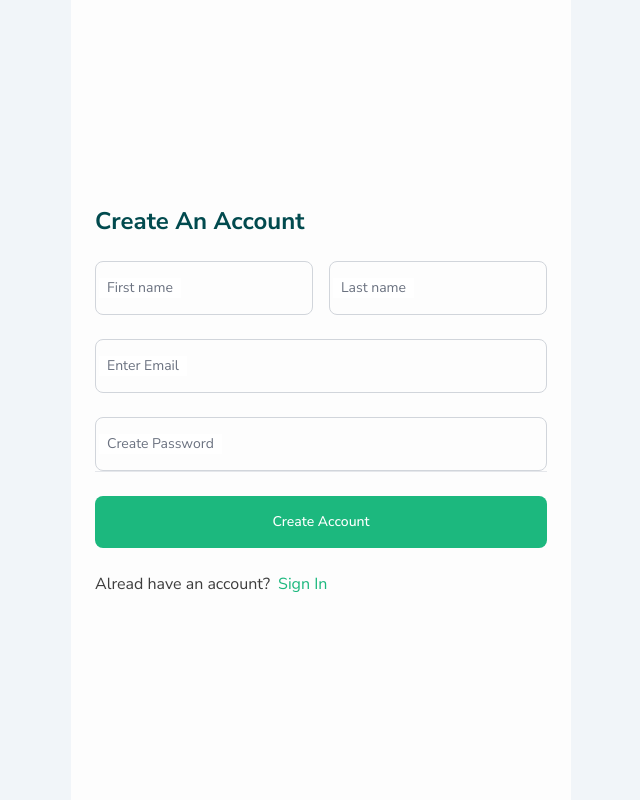
After one commit to CS-Martin/greenguard, a Laravel app: page /signup in a window 1280 px wide. The commit adds this page. Shown: the whole page, without its empty margins (319-959 px from the left). Run offline with Laravel 10, Linux system fonts and the light colour scheme; style sheets or scripts are compiled from the project's sources; some libraries are stand-ins or nearby versions.

Commit message:
Add: signup UI

```diff
--- /dev/null
+++ b/client/resources/views/auth/signup.blade.php
@@ -0,0 +1,59 @@
+@extends('layouts.app')
+
+@section('content')
+    <div class="px-6 flex items-center justify-center h-screen">
+        <div class="w-full">
+            <p class="font-bold text-[#014A4E] text-2xl mb-6">Create An Account</p>
+            <form class="w-full" method="POST">
+                @csrf
+                <div class="flex flex-row gap-x-4 mb-6">
+                    <div class="relative w-full">
+                        <input type="text" id="first-name" name="first-name" autocomplete="on"
+                            class="block py-4 w-full text-sm text-gray-900 bg-transparent rounded-lg border-1 border-gray-300 appearance-none dark:text-white dark:border-gray-600 dark:focus:border-blue-500 focus:outline-none focus:ring-0 focus:border-blue-600 peer"
+                            placeholder=" " />
+                        <label for="floating_outlined"
+                            class="absolute text-sm text-gray-500 dark:text-gray-400 duration-300 transform -translate-y-4 scale-75 top-2 z-10 origin-[0] bg-white dark:bg-gray-900 px-2 peer-focus:px-2 peer-focus:text-blue-600 peer-focus:dark:text-blue-500 peer-placeholder-shown:scale-100 peer-placeholder-shown:-translate-y-1/2 peer-placeholder-shown:top-1/2 peer-focus:top-2 peer-focus:scale-75 peer-focus:-translate-y-4 rtl:peer-focus:translate-x-1/4 rtl:peer-focus:left-auto start-1">
+                            First name</label>
+                    </div>
+
+                    <div class="relative w-full">
+                        <input type="text" id="last_name" name="last_name" autocomplete="on"
+                            class="block py-4 w-full text-sm text-gray-900 bg-transparent rounded-lg border-1 border-gray-300 appearance-none dark:text-white dark:border-gray-600 dark:focus:border-blue-500 focus:outline-none focus:ring-0 focus:border-blue-600 peer"
+                            placeholder=" " />
+                        <label for="floating_outlined"
+                            class="absolute text-sm text-gray-500 dark:text-gray-400 duration-300 transform -translate-y-4 scale-75 top-2 z-10 origin-[0] bg-white dark:bg-gray-900 px-2 peer-focus:px-2 peer-focus:text-blue-600 peer-focus:dark:text-blue-500 peer-placeholder-shown:scale-100 peer-placeholder-shown:-translate-y-1/2 peer-placeholder-shown:top-1/2 peer-focus:top-2 peer-focus:scale-75 peer-focus:-translate-y-4 rtl:peer-focus:translate-x-1/4 rtl:peer-focus:left-auto start-1">
+                            Last name</label>
+                    </div>
+                </div>
+
+                <div class="relative w-full mb-6">
+                    <input type="text" id="email" name="email" autocomplete="on"
+                        class="block py-4 w-full text-sm text-gray-900 bg-transparent rounded-lg border-1 border-gray-300 appearance-none dark:text-white dark:border-gray-600 dark:focus:border-blue-500 focus:outline-none focus:ring-0 focus:border-blue-600 peer"
+                        placeholder=" " />
+                    <label for="floating_outlined"
+                        class="absolute text-sm text-gray-500 dark:text-gray-400 duration-300 transform -translate-y-4 scale-75 top-2 z-10 origin-[0] bg-white dark:bg-gray-900 px-2 peer-focus:px-2 peer-focus:text-blue-600 peer-focus:dark:text-blue-500 peer-placeholder-shown:scale-100 peer-placeholder-shown:-translate-y-1/2 peer-placeholder-shown:top-1/2 peer-focus:top-2 peer-focus:scale-75 peer-focus:-translate-y-4 rtl:peer-focus:translate-x-1/4 rtl:peer-focus:left-auto start-1">
+                        Enter Email</label>
+                </div>
+
+                <div class="relative w-full">
+                    <input type="text" id="password" name="password" autocomplete="on"
+                        class="block py-4 w-full text-sm text-gray-900 bg-transparent rounded-lg border-1 border-gray-300 appearance-none dark:text-white dark:border-gray-600 dark:focus:border-blue-500 focus:outline-none focus:ring-0 focus:border-blue-600 peer"
+                        placeholder=" " />
+                    <label for="floating_outlined"
+                        class="absolute text-sm text-gray-500 dark:text-gray-400 duration-300 transform -translate-y-4 scale-75 top-2 z-10 origin-[0] bg-white dark:bg-gray-900 px-2 peer-focus:px-2 peer-focus:text-blue-600 peer-focus:dark:text-blue-500 peer-placeholder-shown:scale-100 peer-placeholder-shown:-translate-y-1/2 peer-placeholder-shown:top-1/2 peer-focus:top-2 peer-focus:scale-75 peer-focus:-translate-y-4 rtl:peer-focus:translate-x-1/4 rtl:peer-focus:left-auto start-1">
+                        Create Password</label>
+                </div>
+
+                <hr class="mb-6">
+                <button type="submit"
+                    class="text-white mb-6 bg-[#1CB87E] hover:bg-[#168a5f] focus:ring-4 focus:outline-none focus:ring-blue-300 font-medium rounded-lg text-sm w-full px-5 py-4 text-center">Create
+                    Account</button>
+                <div class="flex flex-row gap-x-2">
+                    <p>Alread have an account?</p>
+                    <a class="text-[#1CB87E]">Sign In</a>
+                </div>
+            </form>
+        </div>
+
+    </div>
+@endsection
--- a/client/routes/web.php
+++ b/client/routes/web.php
@@ -30,4 +30,8 @@ Route::get('/login', function () {
     return view('auth/login');
 });
 
+Route::get('/signup', function () {
+    return view('auth/signup');
+});
+
 Route::post('/prediction-result', [PredictionController::class, 'predict'])->name('prediction-result');
```
Also changed, not shown: client/resources/views/auth/login.blade.php (+7 -8 lines), client/public/assets/greengard_icon.svg (added).
